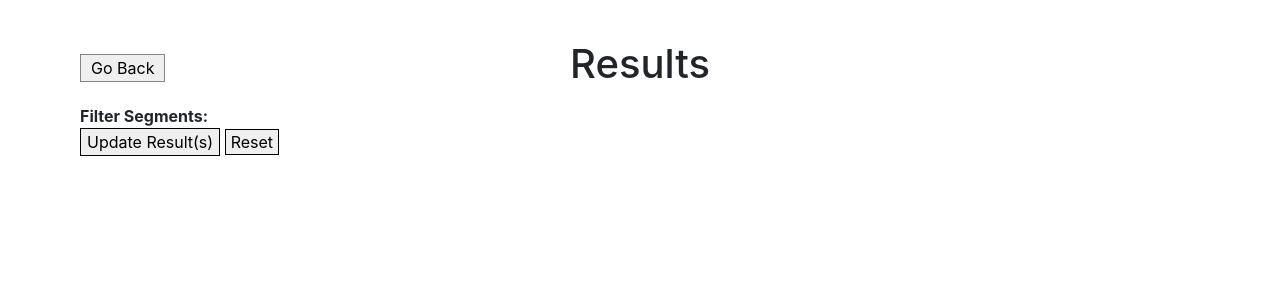
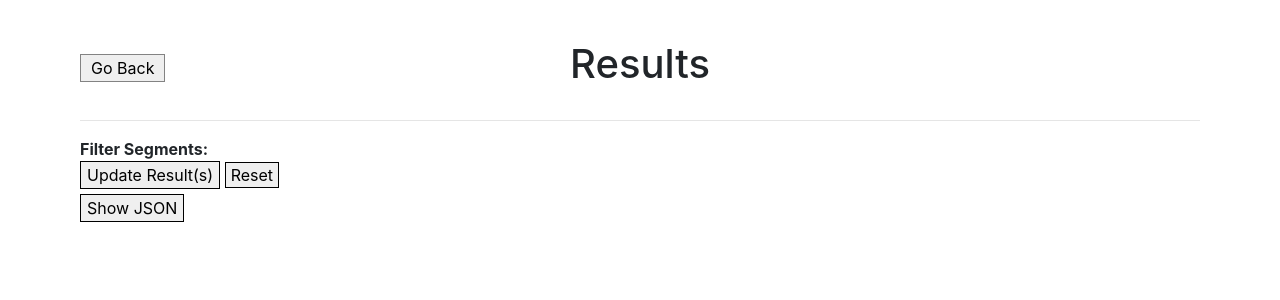
Before and after one commit to johnl0renz01/hl7-extractor, a Flask app: page /result/1 in a window 1280 px wide. Shown: the top 300 px of the page. Run offline with Flask 3, Linux system fonts and the light colour scheme; some libraries are stand-ins or nearby versions.

Commit message:
add JSON format

```diff
--- a/application/static/js/index.js
+++ b/application/static/js/index.js
@@ -1,3 +1,5 @@
+// ON LOAD
+
 window.addEventListener('load', function() {
   isToggled = window.sessionStorage.getItem("TOGGLE_FORM")
 
@@ -9,7 +11,9 @@ window.addEventListener('load', function() {
     document.getElementById("toggle").textContent = 'Hide Form'
   }
 
+  window.sessionStorage.removeItem("INDEX_LINK")
   changeFilterDisplay()
+  document.getElementById("json_container").style.display = "none"
 })
 
 function toggleForm() {
@@ -52,6 +56,8 @@ function navigatePage(e) {
   searchQuery("page", e)
 }
 
+// SEARCH
+
 function searchQuery(key, e) {
   queryString = window.location.search
   let params = new URLSearchParams(queryString);
@@ -85,6 +91,8 @@ function searchQuery(key, e) {
   window.location.replace(link);
 }
 
+// FILTER
+
 function changeFilter(e) {
   val = e.target.value
   window.sessionStorage.setItem("FILTER_BY", val)
@@ -115,8 +123,6 @@ function changeFilterDisplay() {
 }
 
 
-
-
 function filterDay(e) {
   val = e.target.value
   console.log(val)
@@ -134,3 +140,35 @@ function filterYear(e) {
   console.log(val)
   document.getElementById("yearForm").submit();
 }
+
+
+// URL
+
+function setLinkURL() {
+  window.sessionStorage.setItem("HOME_LINK", window.location.href)
+}
+
+function homePage(){
+  link =  window.sessionStorage.getItem("HOME_LINK")
+  if (link !== null) {
+    window.location.replace(link);
+  }
+}
+
+
+// JSON
+
+function toggleJSON() {
+  currentState = document.getElementById('json_button').name
+
+  if (currentState == 'show') {
+    document.getElementById('json_button').name = 'hide';
+    document.getElementById('json_button').textContent = 'Hide JSON';
+    document.getElementById("json_container").style.display = "inline-block"
+  } else {
+    document.getElementById('json_button').name = 'show';
+    document.getElementById('json_button').textContent = 'Show JSON';
+    document.getElementById("json_container").style.display = "none"
+  }
+
+}
--- a/application/templates/index.html
+++ b/application/templates/index.html
@@ -131,7 +131,7 @@
                     </td>
                     <td class="text-center">{{ message.date_created.date() }}</td>
                     <td class="text-center">
-                        <a class="text-dark" href="/result/{{message.id}}"><u>Extract</u></a>
+                        <a class="text-dark" href="/result/{{message.id}}" onclick="setLinkURL()"><u>Extract</u></a>
                         <form action="/delete/{{message.id}}" method="POST">
                             <button class="text-danger" type="submit" onclick="confirmDelete(event)" id="{{message.id}}">Delete</button>
                         </form>
--- a/application/templates/result.html
+++ b/application/templates/result.html
@@ -9,7 +9,7 @@
     <div class="output-container">
         <div class="row py-2">
             <div class="col mt-3">
-                <a href="/" style="background-color: ButtonFace; color: black; padding: 3px 10px;border: solid 1px #838383;text-decoration: none;">Go Back</a>
+                <a href="#" onclick="homePage()" style="background-color: ButtonFace; color: black; padding: 3px 10px;border: solid 1px #838383;text-decoration: none;">Go Back</a>
             </div>
             <div class="col">
                 <h1 style="text-align: center">Results</h1>
@@ -18,7 +18,9 @@
             </div>
         </div>
 
+        <hr/>
 
+        <!-- FILTER -->
         <form class="" action="{{ url_for('views.extract', id=current_id) }}" method="GET" id="category">
             <strong>Filter Segments:</strong>
             {% for key in segment_keys.keys() %}
@@ -33,6 +35,44 @@
         <button type="submit" form="category">Update Result(s)</button>
         <a href="/result/{{current_id}}" style="background-color: ButtonFace; color: black; padding: 2px 5px;border: solid 1px black;text-decoration: none;">Reset</a>
 
+        <br/>
+
+        <!-- JSON -->
+        <button id="json_button" name="show" onclick="toggleJSON()" style="margin-top: 5px;">Show JSON</button>
+        <div class="">
+            <div id="json_container" class="" style="border: solid 1px black;display: none;padding: 10px 10px;margin-top: 5px;">
+                <strong>JSON:</strong>  {
+                <br/>
+
+                {% for item in data.keys() %}
+                    {% if data[item]|length > 1  %}
+                        <div class="">
+                        &emsp;
+                        <strong style="text-transform: uppercase;">{{item}}:</strong>
+                        {
+                            {% for key in data[item].keys() %}
+                            {% if data[item][key] != '' and data[item][key] != None %}
+                                <div class="" style="display: flex;justify-items: start; align-items: start;gap: 5px;">
+                                    &emsp;&emsp;
+                                    <div class="">
+                                        <span style="font-weight: 600;">{{ key }}:</span>
+                                    </div>
+
+                                    <div class="" style="flex-grow: 1;word-break: break-all;">
+                                    {{data[item][key]}}
+                                    </div>
+                                </div>
+                            {% endif %}
+                            {% endfor %}
+                        &emsp;},
+                        </div>
+                    {% endif %}
+                {% endfor %}
+                }
+            </div>
+        </div>
+
+        <!-- TABLE DATA MAPPING -->
 
         {# For non repeating segment (SINGLE) #}
         {% for item in data.keys() %}
```
